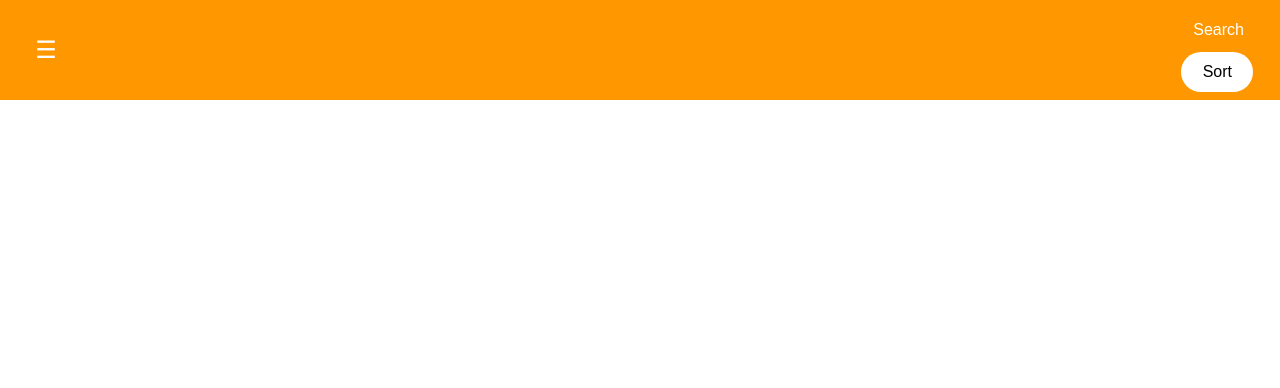
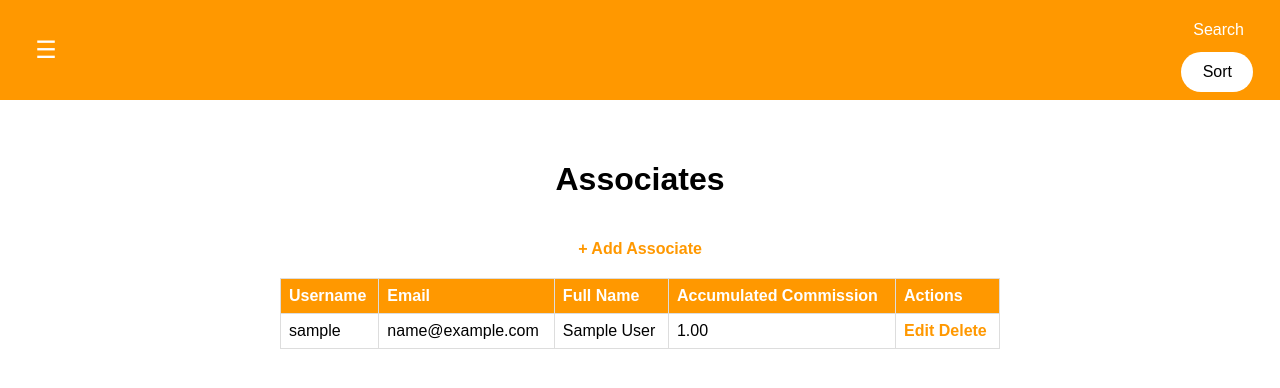
Before and after one commit to DargonTheDargon/CSCI467GroupProject, a Django app: page /associates/ in a window 1280 px wide. Shown: the top 388 px of the page. Run offline with Django 5.2, Linux system fonts and the light colour scheme; a user stored in the database is signed in; tables that the repository leaves empty hold one stand-in row (values such as "Sample post").

Commit message:
Added Associate Table for Interface 4

```diff
--- a/quote_system/admin.py
+++ b/quote_system/admin.py
@@ -1,6 +1,7 @@
 from django.contrib import admin
 from django.contrib.auth.admin import UserAdmin
 
-from .models import User
+from .models import User, SalesAssociate
 
 admin.site.register(User, UserAdmin)
+admin.site.register(SalesAssociate)
--- /dev/null
+++ b/quote_system/static/css/associates.css
@@ -0,0 +1,93 @@
+/* Mobile Container Sizing */
+.associates-container {
+    width: 100%;
+    max-width: 100%; /* To span the full width on mobile devices */
+    display: flex;
+    flex-direction: column;
+    align-items: center;
+    color: #000000;
+    background-color: #ffffff;
+    padding: 20px 10px;
+    margin: 0 auto;
+}
+
+/*Add Associate Button Styling */
+.associates-button {
+    background-color: #ff9800;
+    color: white;
+    padding: 10px 20px;
+    border: none;
+    border-radius: 5px;
+    cursor: pointer;
+    font-size: 16px;
+    margin-top: 20px;
+}
+
+.associates-add-associate-link {
+    display: inline-block;
+    margin-top: 20px;
+    color: #ff9800;
+    text-decoration: none;
+    font-weight: bold;
+}
+
+.associates-add-associate-link:hover {
+    text-decoration: underline;
+    color: #e68a00;
+}
+
+.associates-action-link {
+    color: #ff9800;
+    text-decoration: none;
+    font-weight: bold;
+}
+
+.associates-action-link:hover {
+    text-decoration: underline;
+    color: #e68a00;
+}
+
+/* Table Styling */
+.associates-container table {
+    width: 100%;
+    border-collapse: collapse;
+    margin-top: 20px;
+}
+
+.associates-table-wrapper {
+    width: 100%;
+    overflow-x: auto; /*For mobile devices*/
+}
+
+.associates-container th,
+.associates-container td {
+    border: 1px solid #ddd;
+    padding: 8px;
+    text-align: left;
+    color: #000000;
+}
+
+.associates-container th {
+    background-color: #ff9800;
+    color: #ffffff;
+}
+
+.associates-container tbody tr:nth-child(even) {
+    background-color: #f9f9f9;
+}
+
+.associates-container tbody tr:hover {
+    background-color: #fff0d9;
+}
+
+.associates-empty {
+    text-align: center;
+    padding: 20px;
+}
+
+@media (min-width: 480px) {
+    .associates-container {
+        max-width: 800px;
+        padding: 40px;
+    }
+}
--- a/quote_system/templates/associates.html
+++ b/quote_system/templates/associates.html
@@ -1,7 +1,48 @@
 {% extends "base.html" %}
+{% load static %}
 
 {% block title %}Associates{% endblock %}
 
 {% block content %}
-    <!-- This page's content -->
+<!-- Link to associates CSS file (temporary until base.html has a head block for page styles) -->
+<link rel="stylesheet" href="{% static 'css/associates.css' %}">
+
+<div class="associates-container"> <!-- Container for the associates page -->
+    <h1>Associates</h1>
+
+    <!-- Placeholder link until the Add Associate page exists -->
+    <a href="#" class="associates-add-associate-link">+ Add Associate</a>
+
+    <div class="associates-table-wrapper"> <!-- Lets the table scroll sideways on small screens -->
+        <table>
+            <thead>
+                <tr>
+                    <th>Username</th>
+                    <th>Email</th> <!-- possibly temporary if we decide to remove emails -->
+                    <th>Full Name</th>
+                    <th>Accumulated Commission</th>
+                    <th>Actions</th>
+                </tr>
+            </thead>
+            <tbody>
+                {% for associate in sales_associates %}
+                <tr>
+                    <td>{{ associate.user.username }}</td>
+                    <td>{{ associate.user.email }}</td> <!-- possibly temporary if we decide to remove emails -->
+                    <td>{{ associate.user.first_name }} {{ associate.user.last_name }}</td>
+                    <td>{{ associate.accumulated_commission }}</td>
+                    <td>
+                        <a href="#" class="associates-action-link">Edit</a>
+                        <a href="#" class="associates-action-link">Delete</a>
+                    </td>
+                </tr>
+                {% empty %}
+                <tr>
+                    <td colspan="5" class="associates-empty">No associates found.</td>
+                </tr>
+                {% endfor %}
+            </tbody>
+        </table>
+    </div>
+</div> <!-- End of associates container -->
 {% endblock %}
--- a/quote_system/views.py
+++ b/quote_system/views.py
@@ -2,6 +2,7 @@ from django.contrib.auth import authenticate, login, logout as auth_logout
 from django.contrib.auth.decorators import login_required
 from django.shortcuts import redirect, render
 from django.views.decorators.http import require_POST
+from .models import SalesAssociate
 
 # Create your views here.
 
@@ -35,4 +36,5 @@ def purchase_orders(request):
 
 @login_required
 def associates(request):
-    return render(request, 'associates.html')
+    sales_associates = SalesAssociate.objects.select_related('user').order_by('user__username')
+    return render(request, 'associates.html', {'sales_associates': sales_associates})
```
